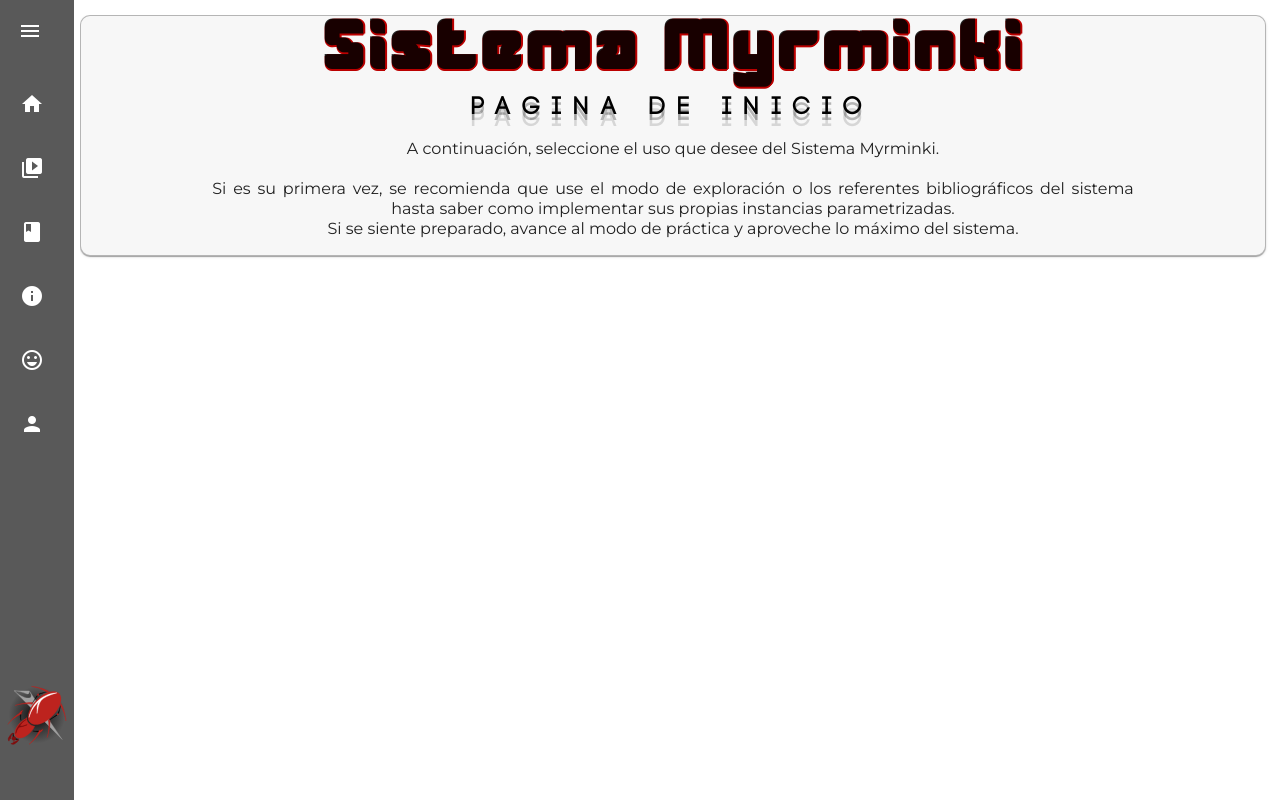
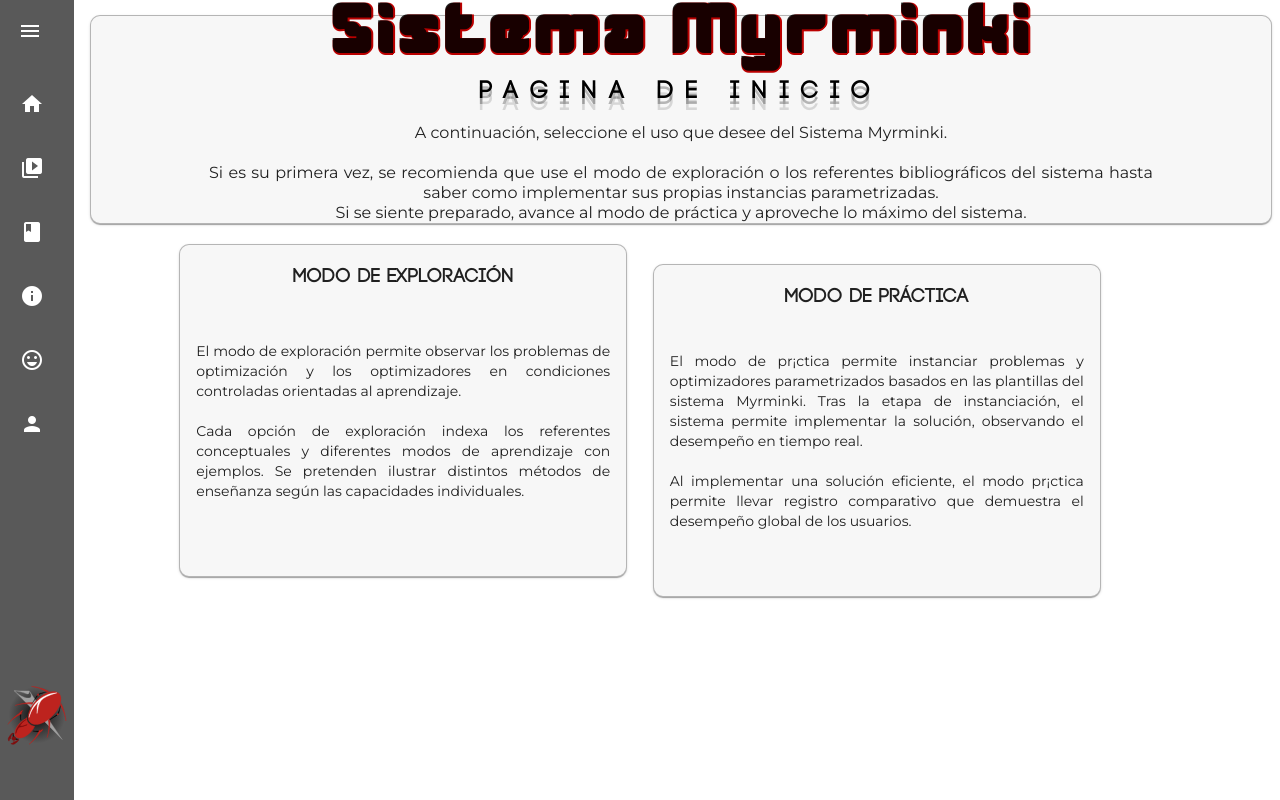
Before and after one commit to PedroBarr/myrminki_frontend, an Angular app: page /inicio in a window 1280 px wide. Built offline with nearby package versions, Linux system fonts and the light colour scheme.

Commit message:
Corregir estilos (1)

```diff
--- a/src/app/app.component.html
+++ b/src/app/app.component.html
@@ -15,8 +15,7 @@
     >
     </myrmex-sidebar>
 
-    <div
-        class="view-container">
+    <div class="view-container">
       <router-outlet></router-outlet>
     </div>
   </div>
--- a/src/app/app.component.scss
+++ b/src/app/app.component.scss
@@ -1,8 +1,9 @@
 .view-container {
-  left: 80px;
-  top: 15px;
   position: fixed;
+  left: 0px;
+  top: 0px;
   z-index: 0;
   height: 100vh;
+  padding: 15px 10px 15px 90px;
   overflow-y: auto;
 }
--- a/src/app/core/pages/page-main/page-main.component.html
+++ b/src/app/core/pages/page-main/page-main.component.html
@@ -1,3 +1,4 @@
+<div class="flex-column gap-20 boxW100">
   <div class="title-container">
     <mat-card>
       <mat-card-header>
@@ -18,7 +19,7 @@
     </mat-card>
   </div>
 
-<ng-container *ngFor="let enlace of descriptorEnlaces" >
+  <div class="flex-row" *ngFor="let enlace of descriptorEnlaces">
     <a
         class="card-links"
         style="left: {{enlace.desfase}}%;"
@@ -38,4 +39,5 @@
         </mat-card-content>
       </mat-card>
     </a>
-</ng-container>
+  </div>
+</div>
--- a/src/app/core/pages/page-main/page-main.component.scss
+++ b/src/app/core/pages/page-main/page-main.component.scss
@@ -23,8 +23,8 @@
 
 .title-container {
   .mat-card {
-    width: 96%;
-    margin-right: 4%;
+    width: 100%;
+    padding: unset;
   }
 
   .mat-card-title {
@@ -72,7 +72,7 @@
 
 .card-links {
   position: absolute;
-  top: 115%;
+  /* top: 115%; */
   height: 300px;
   width: 35%;
   margin: 0 1%;
--- a/src/styles.scss
+++ b/src/styles.scss
@@ -17,3 +17,25 @@ body { margin: 0; font-family: Roboto, "Helvetica Neue", sans-serif; }
   font-family: montserrat;
   src: url("assets/fonts/montserrat/Montserrat-Regular.ttf") format("opentype");
 }
+
+.flex-column {
+  display: flex;
+  flex-direction: column;
+}
+
+.flex-row {
+  display: flex;
+  flex-direction: row;
+}
+
+@for $i from 1 through 10 {
+  $gap: $i * 5;
+
+  .gap-#{$gap} {
+    gap: #{$gap}px;
+  }
+}
+
+.boxW100 {
+  width: 100%;
+}
```
Lines whose indentation alone changed are shown as unchanged.
